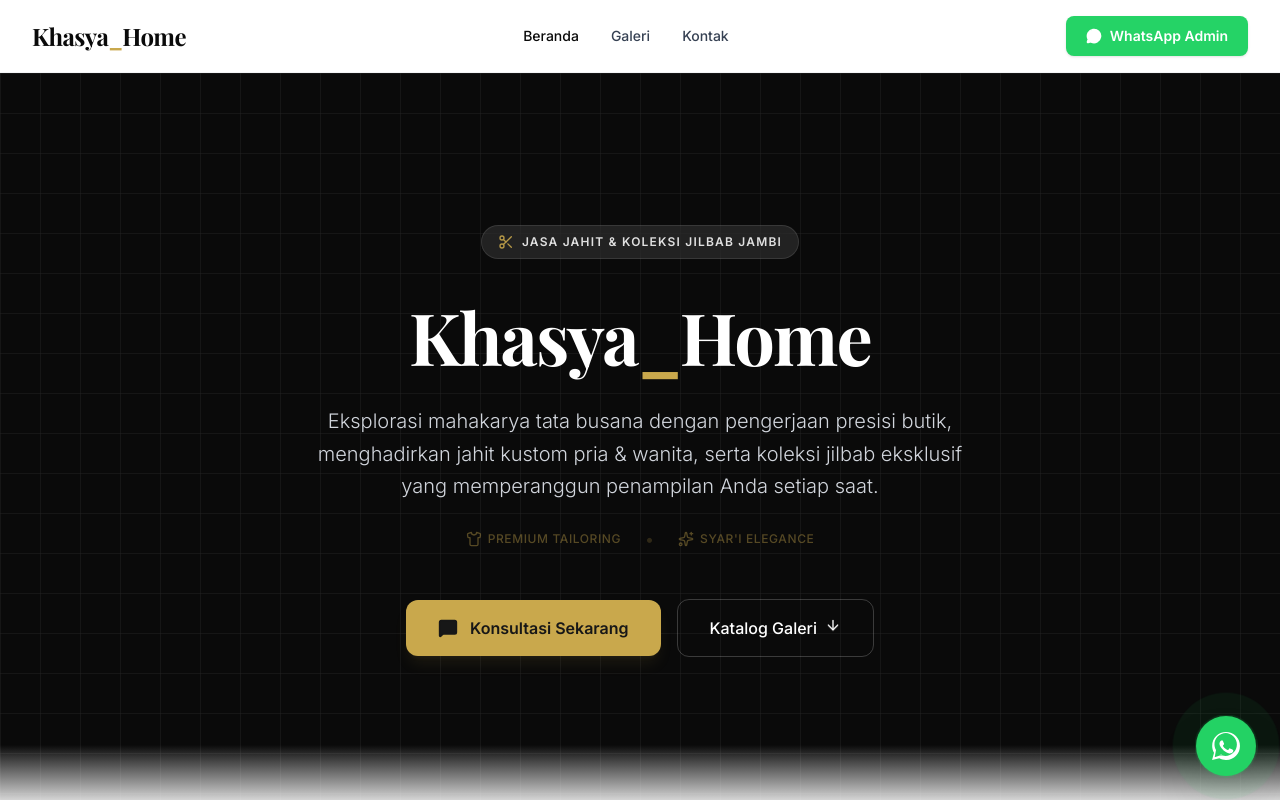
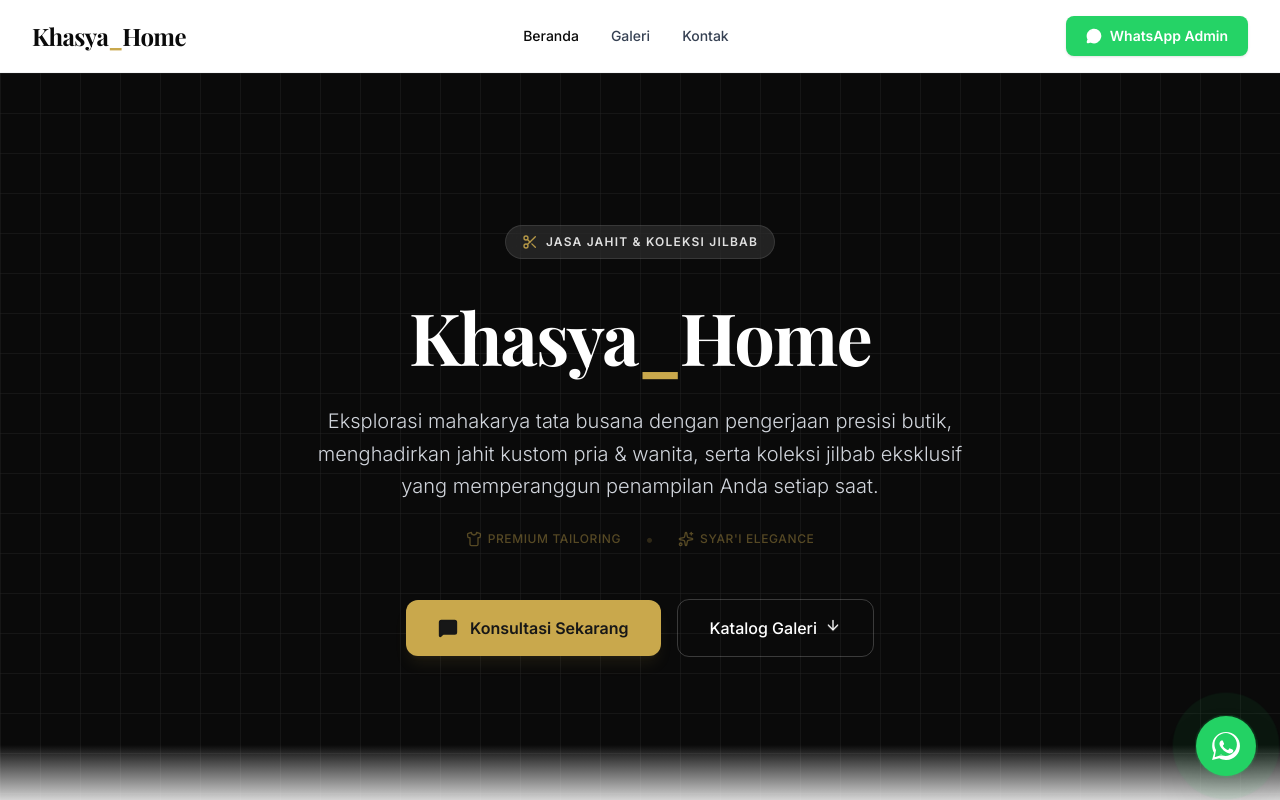
Before and after one commit to idrsabdlh-coder/khasyahome, a React (Vite) app: page / in a window 1280 px wide. Shown: the top 800 px of the page. Built offline with nearby package versions, Linux system fonts and the light colour scheme; a web font is replaced by a local one.

Commit message:
update: Hero.tsx - perbaikan tampilan

```diff
--- a/src/components/Hero.tsx
+++ b/src/components/Hero.tsx
@@ -37,7 +37,7 @@ export default function Hero({ onExploreGallery }: HeroProps) {
         >
           <Scissors className="w-4 h-4 text-brand-gold animate-pulse" />
           <span className="text-xs font-semibold tracking-widest text-[#E0E0E0] uppercase">
-            Jasa Jahit & Koleksi Jilbab Jambi
+            Jasa Jahit & Koleksi Jilbab
           </span>
         </motion.div>
 
```
